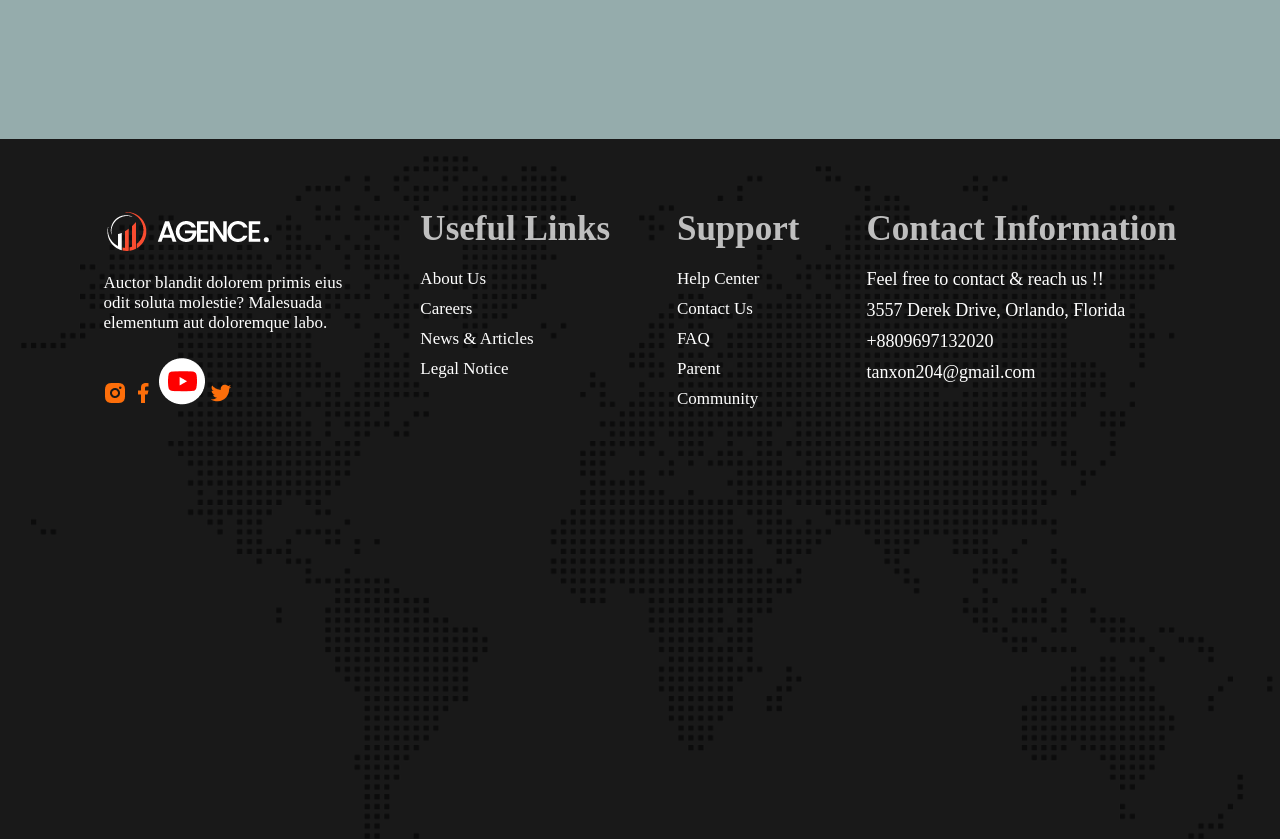
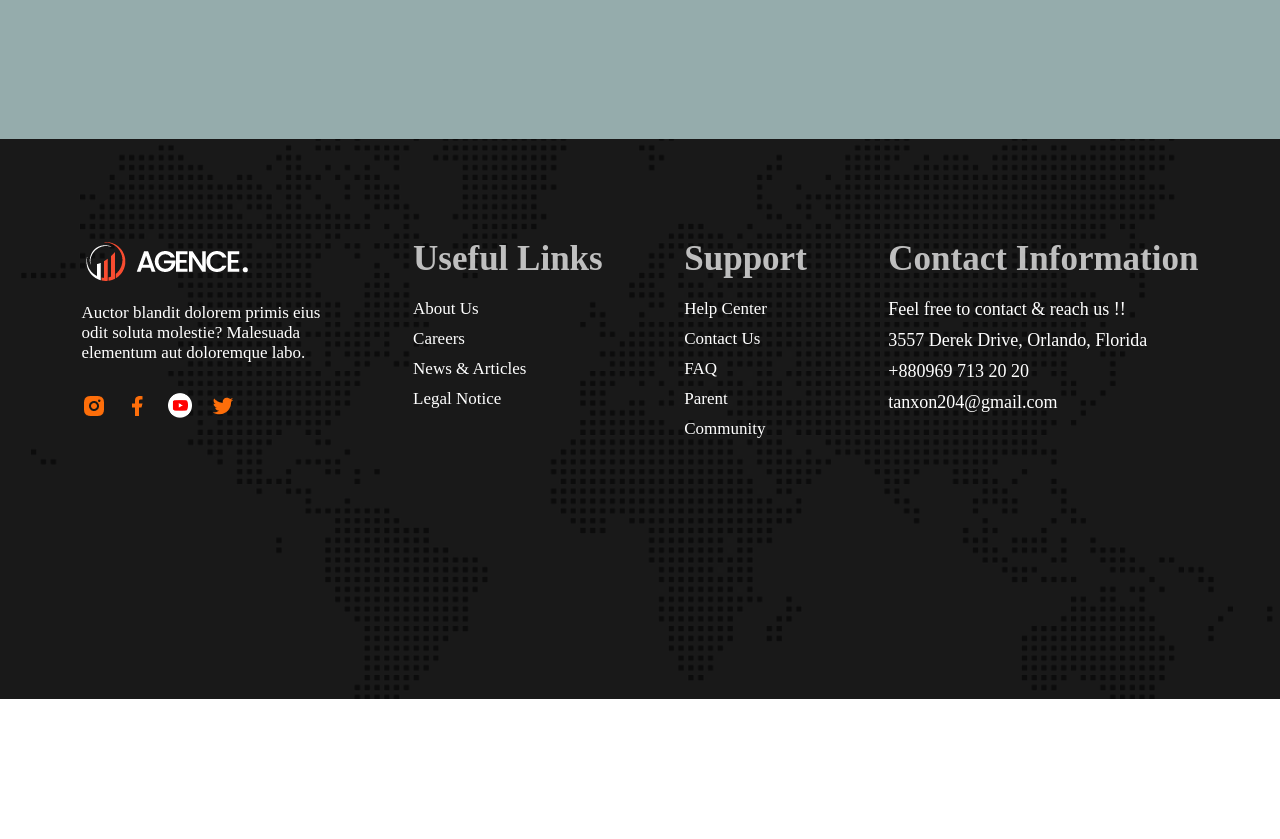
Before and after one commit to Shahab17/agency-portfolio, a plain HTML site: page index.html in a window 1280 px wide. Shown: the part 2580-3419 px from the top of the page. After the commit the page ends 3279 px from the top, so only its background shows below. Drawn offline with Linux system fonts and the light colour scheme.

Commit message:
finished footer section

```diff
--- a/index.html
+++ b/index.html
@@ -123,10 +123,12 @@
             <div class="footer-items">
                 <img src="./asset/logo/logo.png" alt="">
                 <p class="item-para" >Auctor blandit dolorem primis eius odit soluta molestie? Malesuada elementum aut doloremque labo.</p>
-                <img src="./asset/icons/insta.png" alt="">
-                <img src="./asset/icons/facebook.png" alt="">
-                <img src="./asset/icons/youtube.png" alt="">
-                <img src="./asset/icons/twitter.png" alt="">
+
+                    <img class="footer-icon" src="./asset/icons/insta.png" alt="">
+                    <img src="./asset/icons/facebook.png" alt="">
+                    <img class="youtube" src="./asset/icons/youtube.png" alt="">
+                    <img src="./asset/icons/twitter.png" alt="">
+
             </div>
             <div class="footer-items">
                 <h1 class="footer-title" >Useful Links</h1>
@@ -146,9 +148,9 @@
             <div class="footer-items">
                 <h1 class="footer-title">Contact Information</h1>
                 <p class="contact-info">Feel free to contact & reach us !!</p>
-                <p class="contact-info">3557 Derek Drive, Orlando, Florida</p>
-                <p class="contact-info">+8809697132020</p>
-                <p class="contact-info">tanxon204@gmail.com</p>
+                <p class="contact-info"> 3557 Derek Drive, Orlando, Florida</p>
+                <p class="contact-info"> +880969 713 20 20</p>
+                <p class="contact-info"> tanxon204@gmail.com</p>
             </div>
         </div>
       </footer>
--- a/styles/style.css
+++ b/styles/style.css
@@ -187,13 +187,12 @@ hr{
     height: 120vh;
     background-color: rgba(121, 150, 150, 0.788);
     margin-top: -100px;
-
-
+    /* padding-bottom: 30px;  */
 }
 .blog-des{
     padding-top: 150px;
     text-align: center;
-    padding-bottom: 80px;
+    padding-bottom: 60px;
 }
 .blog-title{
     color: black;
@@ -206,7 +205,7 @@ hr{
 .cards{
     display: flex;
     justify-content: center;
-   gap: 50px;
+    gap: 50px;
 }
 .card{
     width: 280px;
@@ -234,18 +233,19 @@ hr{
 /* footer related styles */
 .footer-container{
     height: 70vh;
-    background-image: url("../asset/image/footer-bg.png"), linear-gradient(rgba(0, 0, 0, 0.9), rgba(0,0,0,0.9));
+    background-image: url("../asset/image/footer-bg.png"), linear-gradient(rgba(0, 0, 0, 0.9), rgba(0, 0, 0, 0.9));
     background-blend-mode: overlay;
     background-position: center;
     background-repeat: no-repeat;
     background-size: cover;
     display: flex;
-    justify-content: space-around;
-    /* align-items: center; */
-    padding: 70px;
+    justify-content: space-evenly;
+
 }
 .footer-items{
     align-items: center;
+    margin-top: 100px;
+
 }
 .footer-title{
     color: rgba(255, 255, 255, 0.726);
@@ -256,7 +256,7 @@ hr{
     color: white;
     width: 250px;
     padding-top: 15px;
-    padding-bottom: 25px;
+    padding-bottom: 30px;
     font-size: 17px;
 }
 .contact-info{
@@ -265,3 +265,16 @@ hr{
     padding-bottom: 10px;
 
 }
+.youtube{
+    height: 25px;
+    margin-right: 15px;
+    margin-left: 15px;
+}
+.footer-icon{
+    margin-right: 15px;
+}
+.location-icons{
+    height: 20px;
+    margin-right: 7px;
+
+}
```
Also changed, not shown: asset/icons/location.png (added), asset/icons/mail.png (added).
